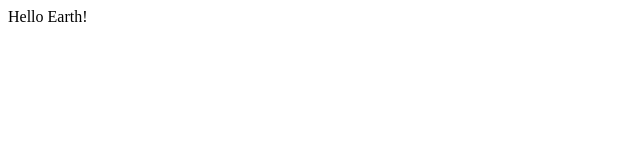
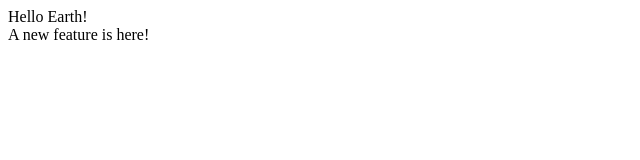
Before and after one commit to anurupjalota/lec1, a plain HTML site: page index.html in a window 1280 px wide. Shown: the whole page, without its empty margins (0-640 px from the left). Drawn offline with Linux system fonts and the light colour scheme.

Commit message:
added another line

```diff
--- a/index.html
+++ b/index.html
@@ -5,5 +5,7 @@
     </head>
     <body>
         Hello Earth!
+        <br>
+        A new feature is here!
     </body>
 </html>
```
